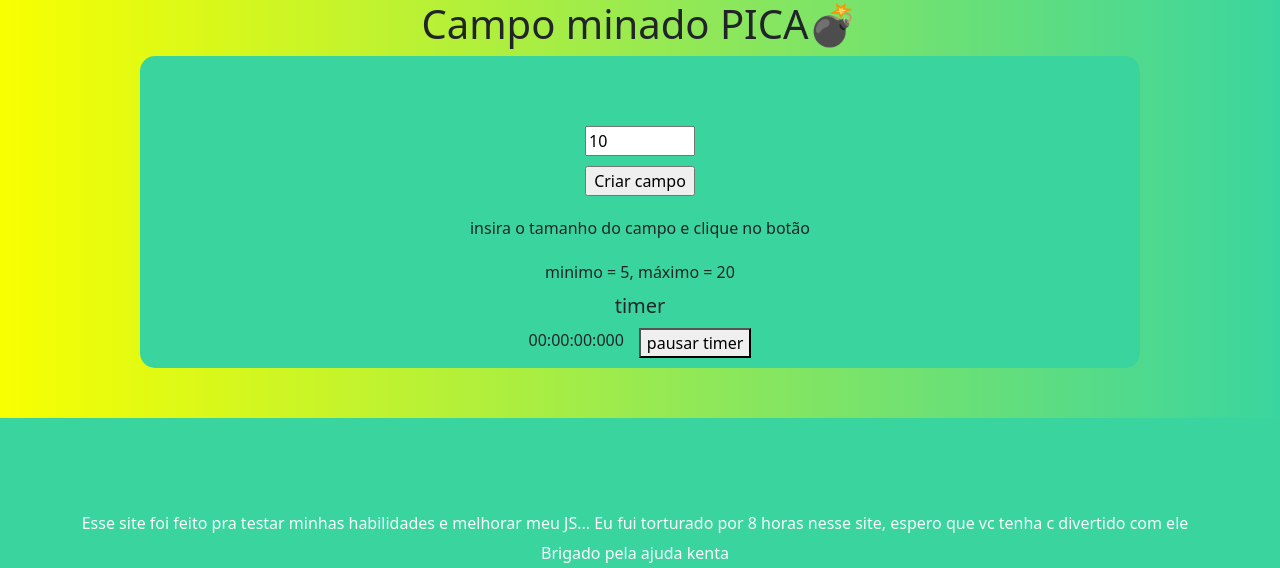
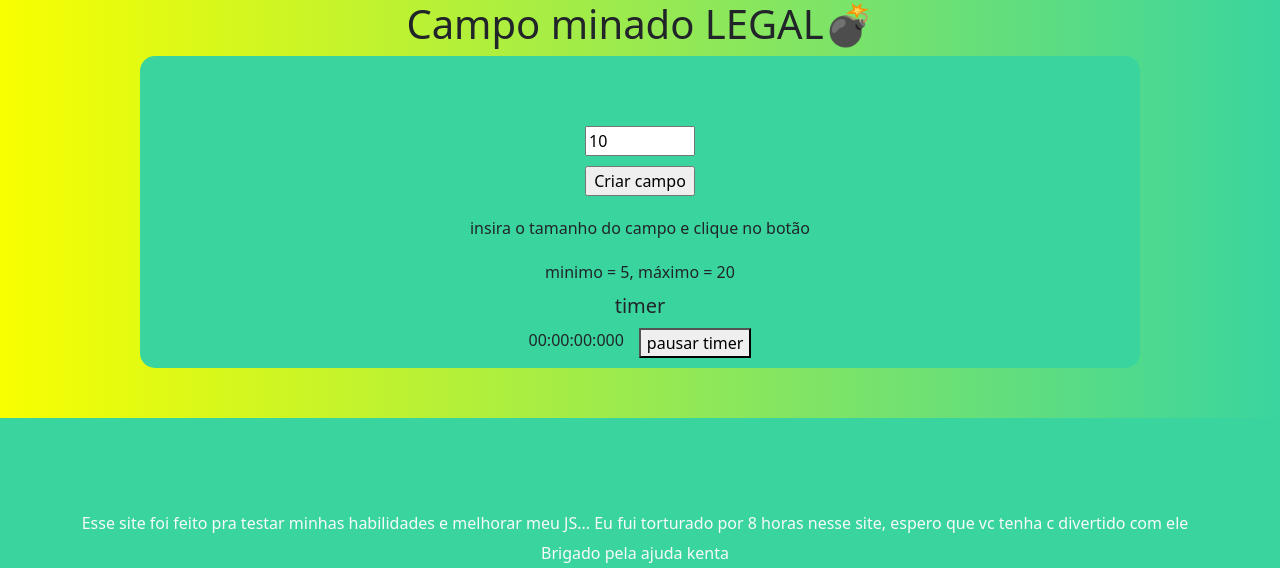
Before and after one commit to joav12/Campo-Minado-legal, a plain HTML site: page index.html in a window 1280 px wide. Shown: the top 568 px of the page. Drawn offline with Linux system fonts and the light colour scheme.

Commit message:
Update index.html

```diff
--- a/index.html
+++ b/index.html
@@ -10,7 +10,7 @@
     <title>Campo minado PICA</title>
 </head>
 <body>
-    <H1>Campo minado PICA💣</H1>
+    <H1>Campo minado LEGAL💣</H1>
 
     <div class="divizinha">
         <table id="grade">
```
